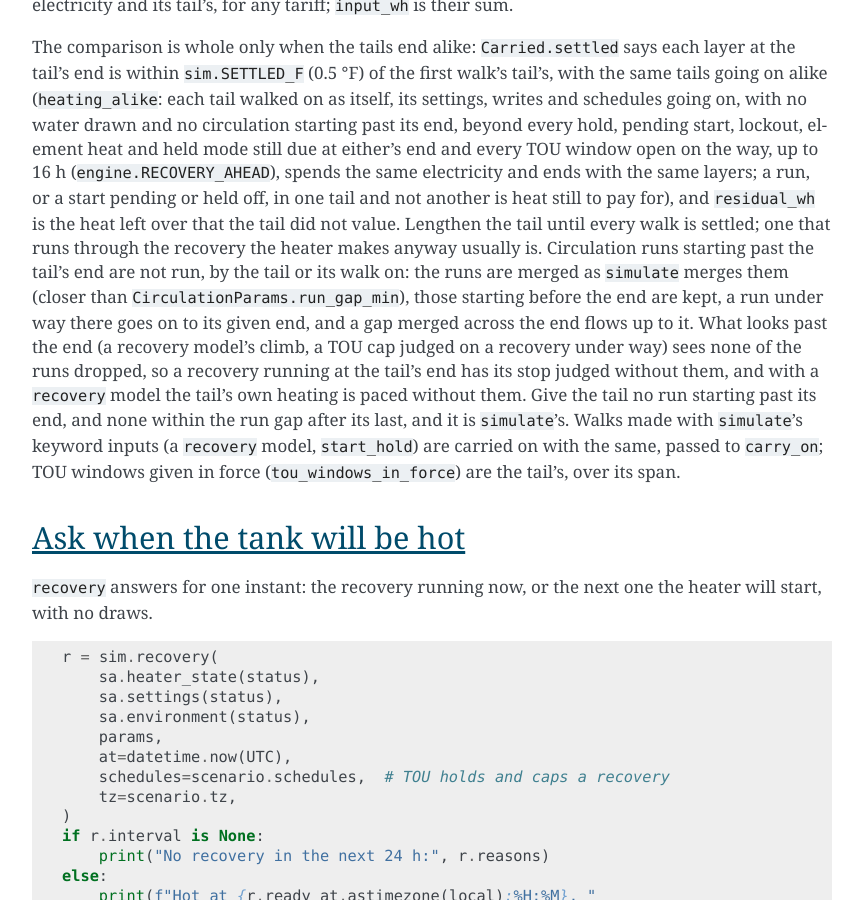
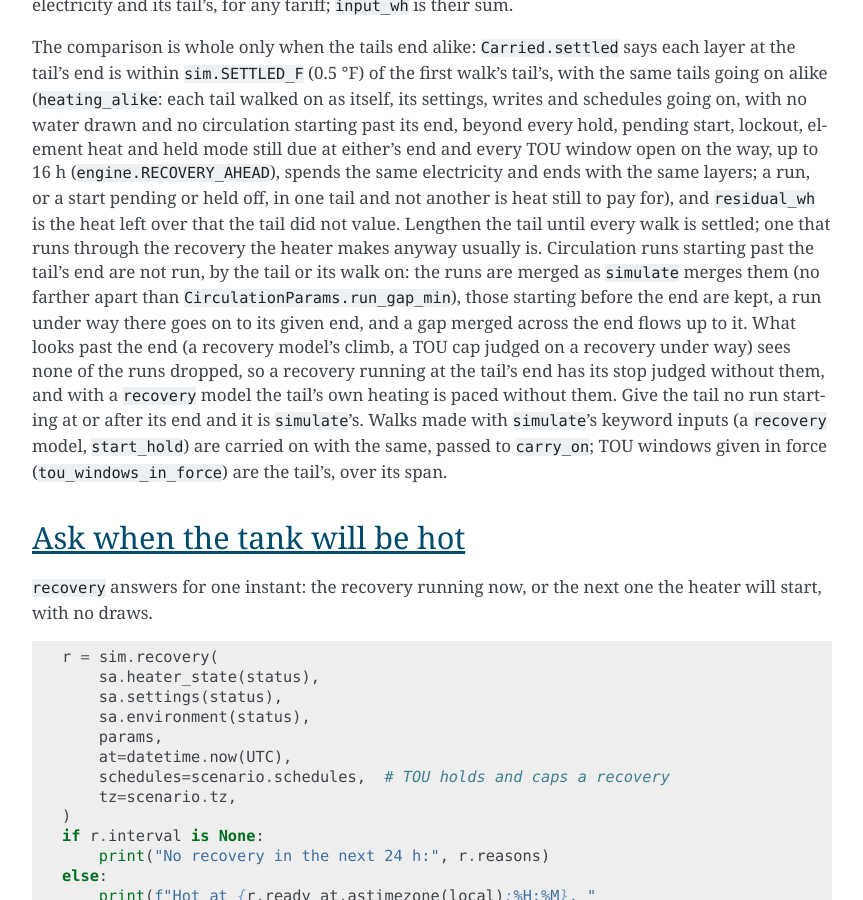
Before and after one commit to eman/nwp500-python, a Sphinx documentation site: the page built from docs/how-to/simulate-heater.rst, in a window 1280 px wide and 900 px high, scrolled down 11543 px. Shown: the whole window, without its empty margins (338-1201 px from the left). Built offline with Sphinx 7.4.7, drawn with Linux system fonts in a browser that asks for light colours.

Commit message:
docs(sim): a tail with no run starting at or after its end is simulate's; the test checks the runs kept
A run starting exactly at the tail's end is dropped, so the guarantee
names runs at or after the end, and runs merge no farther apart than
the gap. The test asserts the runs the tail keeps directly, so it holds
whatever the cap decides, with the end-to-end equality kept.

```diff
--- a/docs/explanation/simulator.rst
+++ b/docs/explanation/simulator.rst
@@ -339,7 +339,8 @@ Entry points
    is from the first walk's (``residual_f``, ``residual_wh``,
    ``heating_alike``): a tail that ends them alike, the same layers
    and, walked on as itself, with no water drawn or circulation
-   started past its end (the tail itself runs none started past it),
+   started past its end (the tail itself runs none started at or after
+   it),
    past every start, hold and lockout still due and every TOU window
    opening on the way (up to 16 h), the same electricity and layers,
    leaves nothing between them unvalued. It takes
--- a/docs/how-to/simulate-heater.rst
+++ b/docs/how-to/simulate-heater.rst
@@ -622,16 +622,15 @@ and
 Lengthen the tail until every walk is settled; one that runs through
 the recovery the heater makes anyway usually is. Circulation runs
 starting past the tail's end are not run, by the tail or its walk on:
-the runs are merged as ``simulate`` merges them (closer than
-``CirculationParams.run_gap_min``), those starting before the end are
+the runs are merged as ``simulate`` merges them (no farther apart
+than ``CirculationParams.run_gap_min``), those starting before the end are
 kept, a run under way there goes on to its given end, and a gap merged
 across the end flows up to it. What looks past the end (a recovery
 model's climb, a TOU cap judged on a recovery under way) sees none of
 the runs dropped, so a recovery running at the tail's end has its stop
 judged without them, and with a ``recovery`` model the tail's own
-heating is paced without them. Give the tail no run starting past its
-end, and none within the run gap after its last, and it is
-``simulate``'s. Walks made with
+heating is paced without them. Give the tail no run starting at or
+after its end and it is ``simulate``'s. Walks made with
 ``simulate``'s keyword inputs (a ``recovery`` model, ``start_hold``)
 are carried on with the same, passed to ``carry_on``; TOU windows
 given in force (``tou_windows_in_force``) are the tail's, over its
```
Also changed, not shown: 2 other files.
